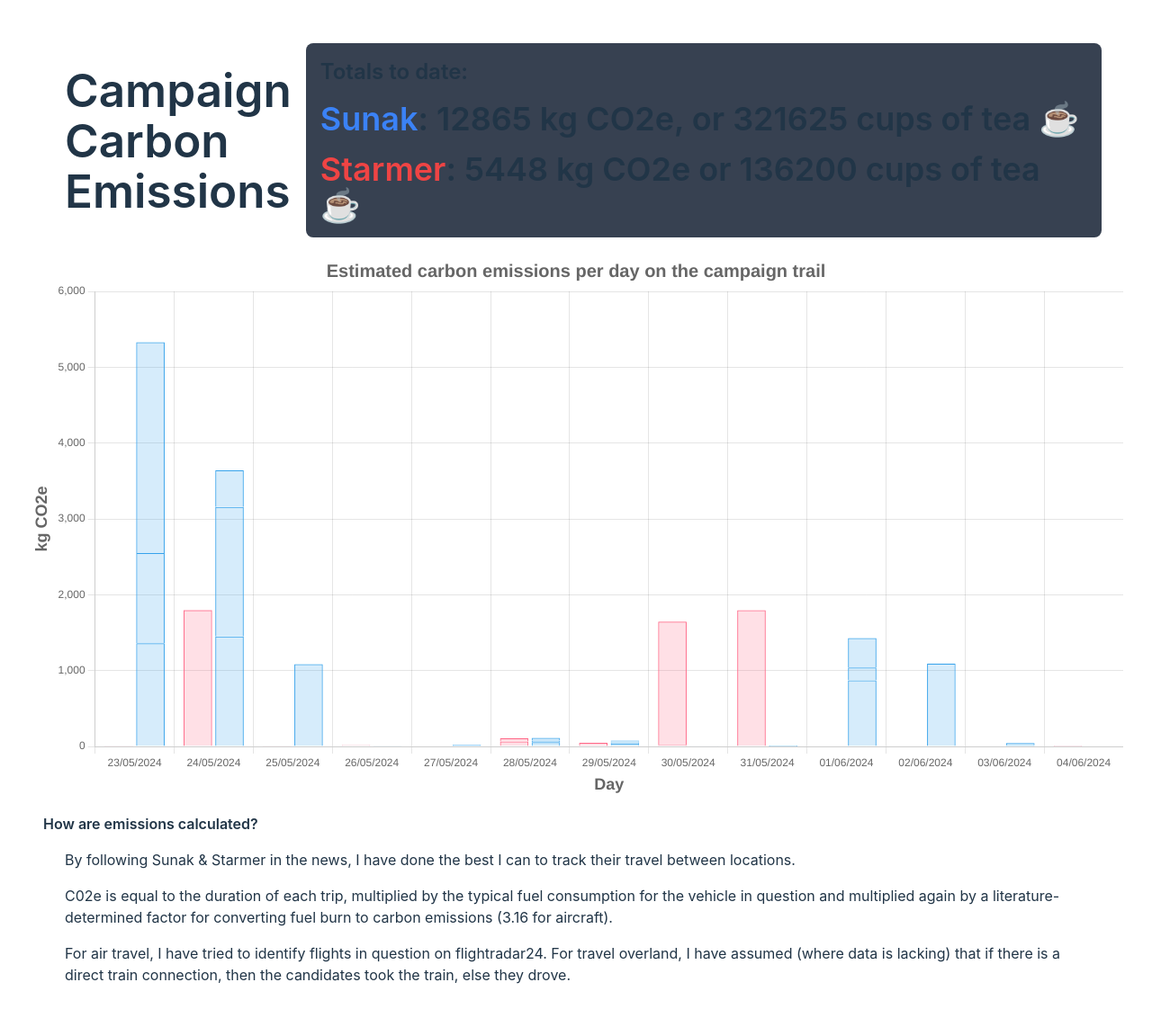
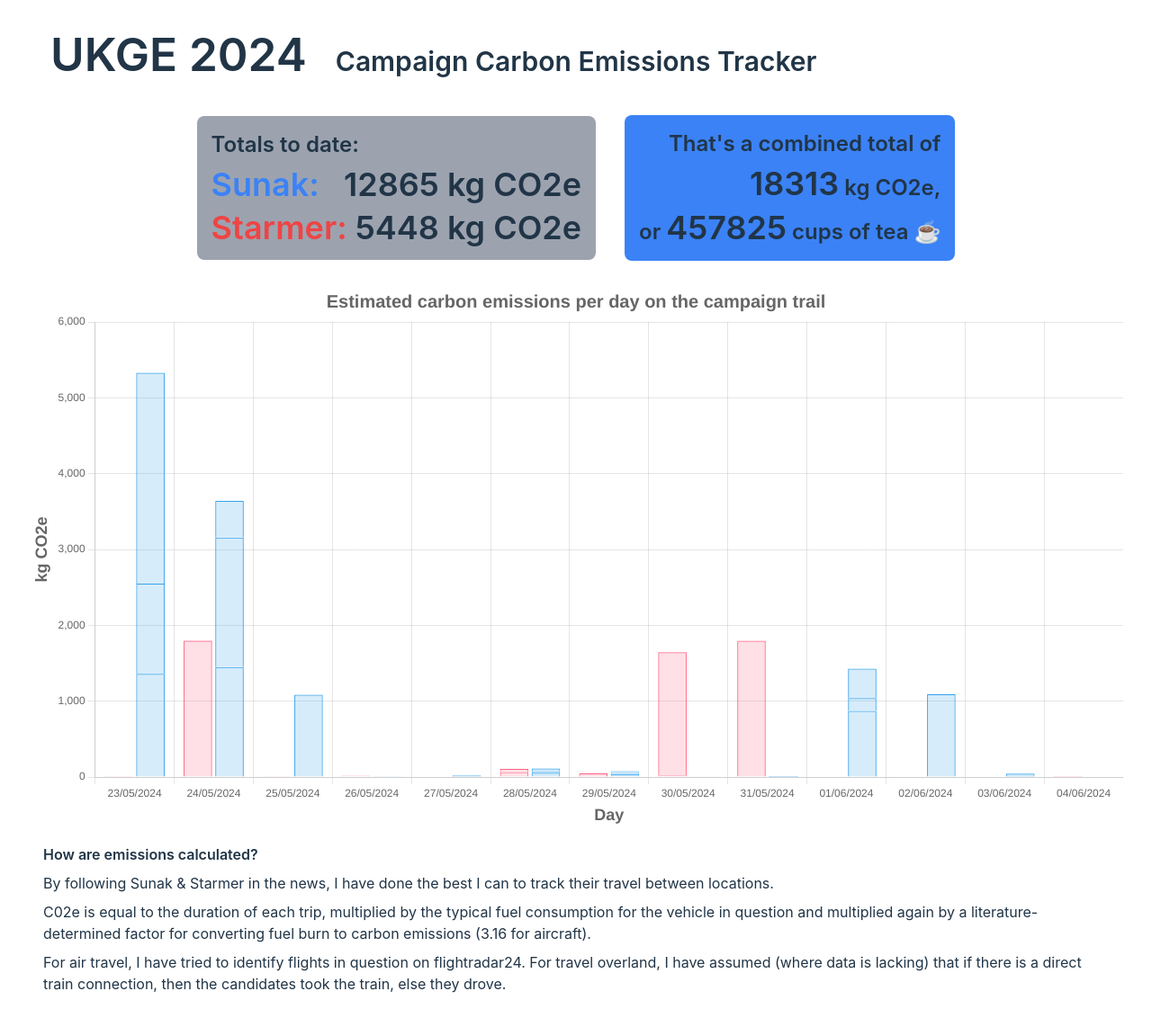
Before and after one commit to ZakryDat/campaign-carbon-emissions, a React (Vite) app: page / in a window 1280 px wide. Shown: the top 1142 px of the page at 90% size. Built offline with nearby package versions, Linux system fonts and the light colour scheme.

Commit message:
styling: improved header styling

```diff
--- a/index.html
+++ b/index.html
@@ -5,7 +5,7 @@
     <meta charset="UTF-8" />
     <link rel="icon" type="image/svg+xml" href="/co2.svg" />
     <meta name="viewport" content="width=device-width, initial-scale=1.0" />
-    <title>Campaign Carbon</title>
+    <title>UKGE CCET</title>
 </head>
 
 <body>
--- a/src/App.jsx
+++ b/src/App.jsx
@@ -7,13 +7,13 @@
 
 Chart.register(CategoryScale);
 
-let totalCarbonEmissionsToDate = 0;
+let sunakTotalCarbonEmissionsToDate = 0;
 SunakData.forEach(entry => {
     for (let trip in entry.trips) {
-        totalCarbonEmissionsToDate += entry.trips[trip];
+        sunakTotalCarbonEmissionsToDate += entry.trips[trip];
     }
 });
-totalCarbonEmissionsToDate = Math.round(totalCarbonEmissionsToDate)
+sunakTotalCarbonEmissionsToDate = Math.round(sunakTotalCarbonEmissionsToDate)
 
 let starmerTotalCarbonEmissionsToDate = 0;
 StarmerData.forEach(entry => {
@@ -27,36 +27,40 @@
 
     return (
         <>
-            <div className='flex justify-between items-center py-4 px-6 font-semibold text-left'>
-                <div className='p-4'>
-                    <h1>Campaign</h1>
-                    <h1>Carbon</h1>
-                    <h1>Emissions</h1>
+            <div className='flex justify-between px-6 font-semibold mb-4 pb-6'>
+                <div className='flex items-baseline gap-8'>
+                    <h1>UKGE 2024</h1>
+                    <h2 className='text-3xl'>Campaign Carbon Emissions Tracker</h2>
                 </div>
-                <div className='text-4xl bg-gray-700 p-4 rounded-lg'>
-                    <h2 className='text-2xl pb-4'>Totals to date:</h2>
-                    <h2 className='pb-4'><span className='text-blue-500'>Sunak</span>: {totalCarbonEmissionsToDate} kg CO2e, or {totalCarbonEmissionsToDate / 0.04} cups of tea ☕</h2>
-                    <h2><span className='text-red-500'>Starmer</span>: {starmerTotalCarbonEmissionsToDate} kg CO2e or {starmerTotalCarbonEmissionsToDate / 0.04} cups of tea ☕</h2>
+                <div>
+                    <a href=''></a>
+                </div>
+            </div>
+            <div className='flex font-semibold items-center justify-center mb-6 gap-8'>
+                <div className='flex flex-col text-4xl bg-gray-400 dark:bg-gray-700 p-4 rounded-lg gap-2'>
+                    <h2 className='text-2xl text-left'>Totals to date:</h2>
+                    <div className='flex justify-between'>
+                        <h2 className='text-left text-blue-500'>Sunak:</h2>
+                        <h2 className='text-right'>{sunakTotalCarbonEmissionsToDate} kg CO2e</h2>
+                    </div>
+                    <h2><span className='text-red-500'>Starmer:</span> {starmerTotalCarbonEmissionsToDate} kg CO2e</h2>
+                </div>
+                <div className='flex flex-col text-2xl bg-blue-500 p-4 rounded-lg gap-2 text-right'>
+                    <h2>That's a combined total of</h2>
+                    <h2><span className='text-4xl'>{sunakTotalCarbonEmissionsToDate + starmerTotalCarbonEmissionsToDate}</span> kg CO2e,</h2>
+                    <h2>or <span className='text-4xl'>{(sunakTotalCarbonEmissionsToDate + starmerTotalCarbonEmissionsToDate) / 0.04}</span> cups of tea ☕</h2>
                 </div>
             </div>
             <div>
                 <CarbonPerDayBarChart />
             </div>
-            <div className='p-4'>
+            <div className='flex flex-col p-4 gap-2 text-left'>
                 <p className='font-semibold'>How are emissions calculated?</p>
-                <ul className='text-left pl-4 pt-2'>
-                    <li className='p-2'>
-                        By following Sunak & Starmer in the news, I have done the best I can to track their travel between locations.
-                    </li>
-                    <li className='p-2'>
-                        C02e is equal to the duration of each trip, multiplied by the typical fuel consumption for the vehicle in question
-                        and multiplied again by a literature-determined factor for converting fuel burn to carbon emissions (3.16 for aircraft).
-                    </li>
-                    <li className='p-2'>
-                        For air travel, I have tried to identify flights in question on flightradar24. For travel overland, I have assumed (where
-                        data is lacking) that if there is a direct train connection, then the candidates took the train, else they drove.
-                    </li>
-                </ul>
+                <p>By following Sunak & Starmer in the news, I have done the best I can to track their travel between locations.</p>
+                <p>C02e is equal to the duration of each trip, multiplied by the typical fuel consumption for the vehicle in question
+                    and multiplied again by a literature-determined factor for converting fuel burn to carbon emissions (3.16 for aircraft).</p>
+                <p>For air travel, I have tried to identify flights in question on flightradar24. For travel overland, I have assumed (where
+                    data is lacking) that if there is a direct train connection, then the candidates took the train, else they drove.</p>
             </div>
         </>
     )
```
